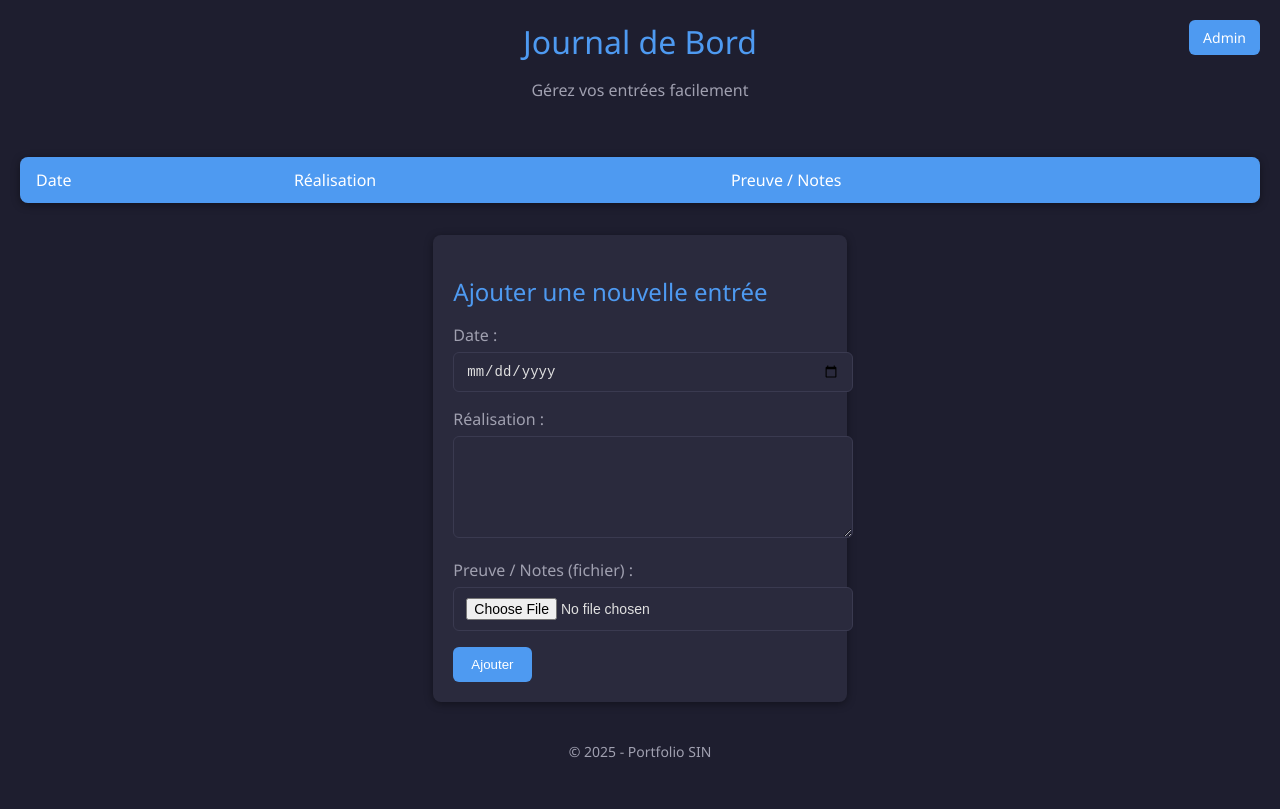
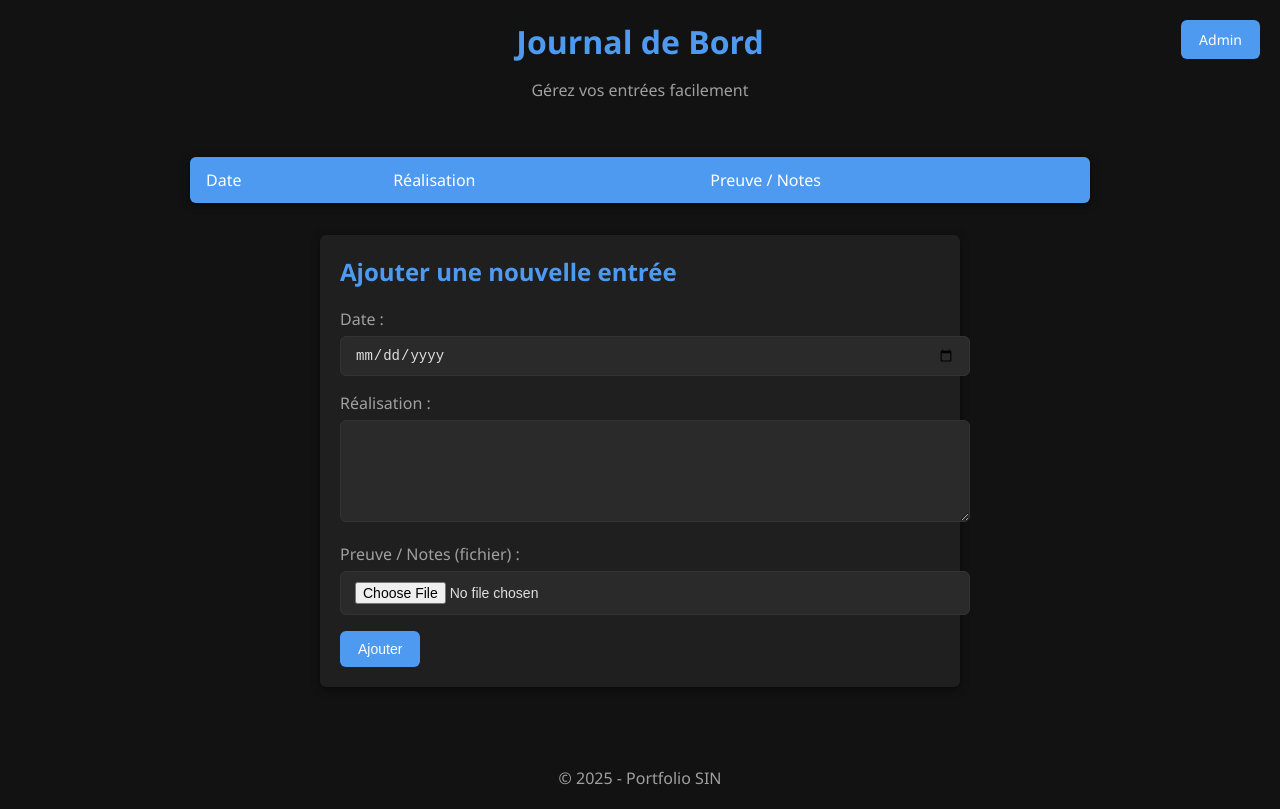
Before and after one commit to KzonDada/PorteFolioo, a plain HTML site: page admin.html in a window 1280 px wide. Drawn offline with Linux system fonts and the light colour scheme; no server answers.

Commit message:
Changement css 2

```diff
--- a/assets/style.css
+++ b/assets/style.css
@@ -2,18 +2,19 @@
    Variables de thème sombre
 ============================= */
 :root {
-    --bg-color: #1e1e2f;
-    --surface-color: #2a2a3d;
+    --bg-color: #121212;
+    --surface-color: #1f1f1f;
     --accent-color: #4e9af1;
+    --accent-hover: #3e8ef7;
     --text-color: #e0e0e0;
-    --text-muted: #a0a0b0;
-    --border-color: #3a3a50;
-    --button-hover: #3e8ef7;
-    --input-bg: #2a2a3d;
+    --text-muted: #a0a0a0;
+    --border-color: #333;
+    --input-bg: #2a2a2a;
+    --button-radius: 6px;
 }
 
 /* =============================
-   Styles généraux
+   Corps de page
 ============================= */
 body {
     background-color: var(--bg-color);
@@ -23,19 +24,22 @@ body {
     padding: 0;
 }
 
-h1, h2 {
-    color: var(--accent-color);
-    font-weight: 500;
-    margin-bottom: 1rem;
+/* =============================
+   Headers et footers
+============================= */
+header, footer {
+    text-align: center;
+    padding: 20px;
+    color: var(--text-muted);
 }
 
-a {
+header h1 {
+    margin: 0 0 8px 0;
     color: var(--accent-color);
-    text-decoration: none;
 }
 
-a:hover {
-    text-decoration: underline;
+footer p {
+    margin: 0;
 }
 
 /* =============================
@@ -45,18 +49,22 @@ a:hover {
     position: fixed;
     top: 20px;
     right: 20px;
-    padding: 8px 14px;
+    padding: 10px 18px;
     background-color: var(--accent-color);
     color: #fff;
-    border-radius: 6px;
+    border-radius: var(--button-radius);
     font-weight: 500;
     font-size: 14px;
+    text-align: center;
+    display: inline-block;
+    cursor: pointer;
+    transition: background-color 0.2s ease;
+    text-decoration: none;
     z-index: 1000;
-    transition: background-color 0.2s ease;
 }
 
 #adminButton:hover, .admin-btn:hover {
-    background-color: var(--button-hover);
+    background-color: var(--accent-hover);
 }
 
 /* =============================
@@ -64,12 +72,13 @@ a:hover {
 ============================= */
 table {
     width: 100%;
+    max-width: 900px;
     border-collapse: collapse;
     margin-bottom: 2rem;
     background-color: var(--surface-color);
-    border-radius: 8px;
+    border-radius: var(--button-radius);
     overflow: hidden;
-    box-shadow: 0 2px 8px rgba(0,0,0,0.4);
+    box-shadow: 0 2px 8px rgba(0,0,0,0.5);
 }
 
 thead {
@@ -89,11 +98,21 @@ tbody td {
 }
 
 tbody tr:nth-child(even) {
-    background-color: #262639;
+    background-color: #222;
 }
 
 tbody tr:hover {
-    background-color: #33334d;
+    background-color: #333;
+}
+
+tbody a {
+    color: var(--accent-color);
+    text-decoration: none;
+    font-weight: 500;
+}
+
+tbody a:hover {
+    text-decoration: underline;
 }
 
 /* =============================
@@ -102,9 +121,16 @@ tbody tr:hover {
 form {
     background-color: var(--surface-color);
     padding: 20px;
-    border-radius: 8px;
-    box-shadow: 0 2px 8px rgba(0,0,0,0.4);
+    border-radius: var(--button-radius);
+    box-shadow: 0 2px 8px rgba(0,0,0,0.5);
+    width: 100%;
     max-width: 600px;
+    margin-bottom: 40px;
+}
+
+form h2 {
+    margin-top: 0;
+    color: var(--accent-color);
 }
 
 form label {
@@ -119,14 +145,14 @@ form input[type="date"],
 form input[type="file"],
 form textarea {
     width: 100%;
-    padding: 10px 12px;
+    padding: 10px 14px;
     margin-bottom: 16px;
     background-color: var(--input-bg);
     border: 1px solid var(--border-color);
-    border-radius: 6px;
+    border-radius: var(--button-radius);
     color: var(--text-color);
     font-size: 14px;
-    transition: border-color 0.2s ease;
+    transition: border-color 0.2s ease, background-color 0.2s ease;
 }
 
 form input:focus,
@@ -145,30 +171,24 @@ form button {
     background-color: var(--accent-color);
     color: #fff;
     border: none;
-    border-radius: 6px;
+    border-radius: var(--button-radius);
     cursor: pointer;
     font-weight: 500;
+    font-size: 14px;
     transition: background-color 0.2s ease;
+    display: inline-block;
 }
 
 form button:hover {
-    background-color: var(--button-hover);
+    background-color: var(--accent-hover);
 }
 
 /* =============================
-   Footer et header
+   Centrage général du contenu
 ============================= */
-header, footer {
-    text-align: center;
+main {
+    display: flex;
+    flex-direction: column;
+    align-items: center;
     padding: 20px;
-    color: var(--text-muted);
 }
-
-header h1 {
-    margin: 0 0 8px 0;
-}
-
-footer p {
-    margin: 0;
-    font-size: 14px;
-}
```
